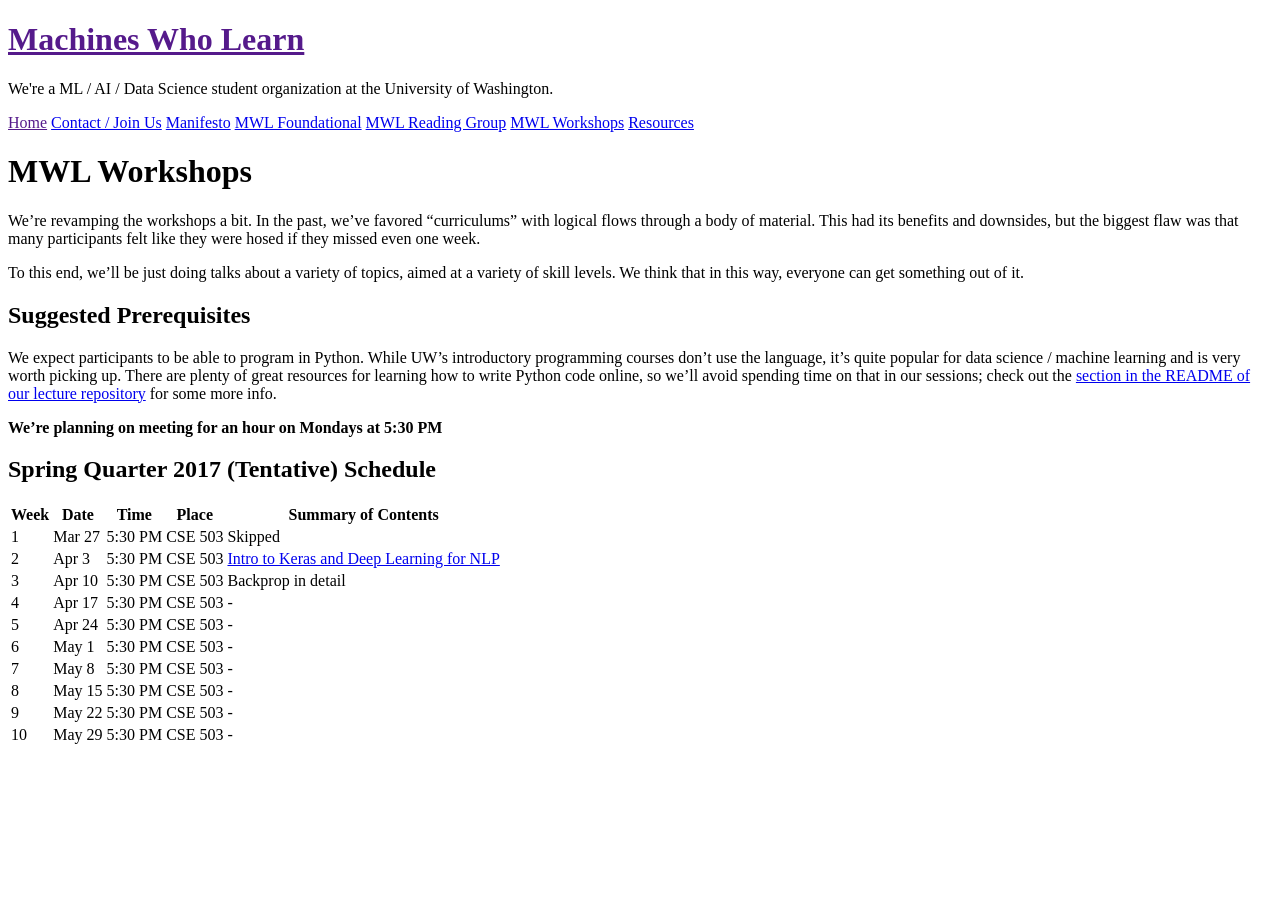
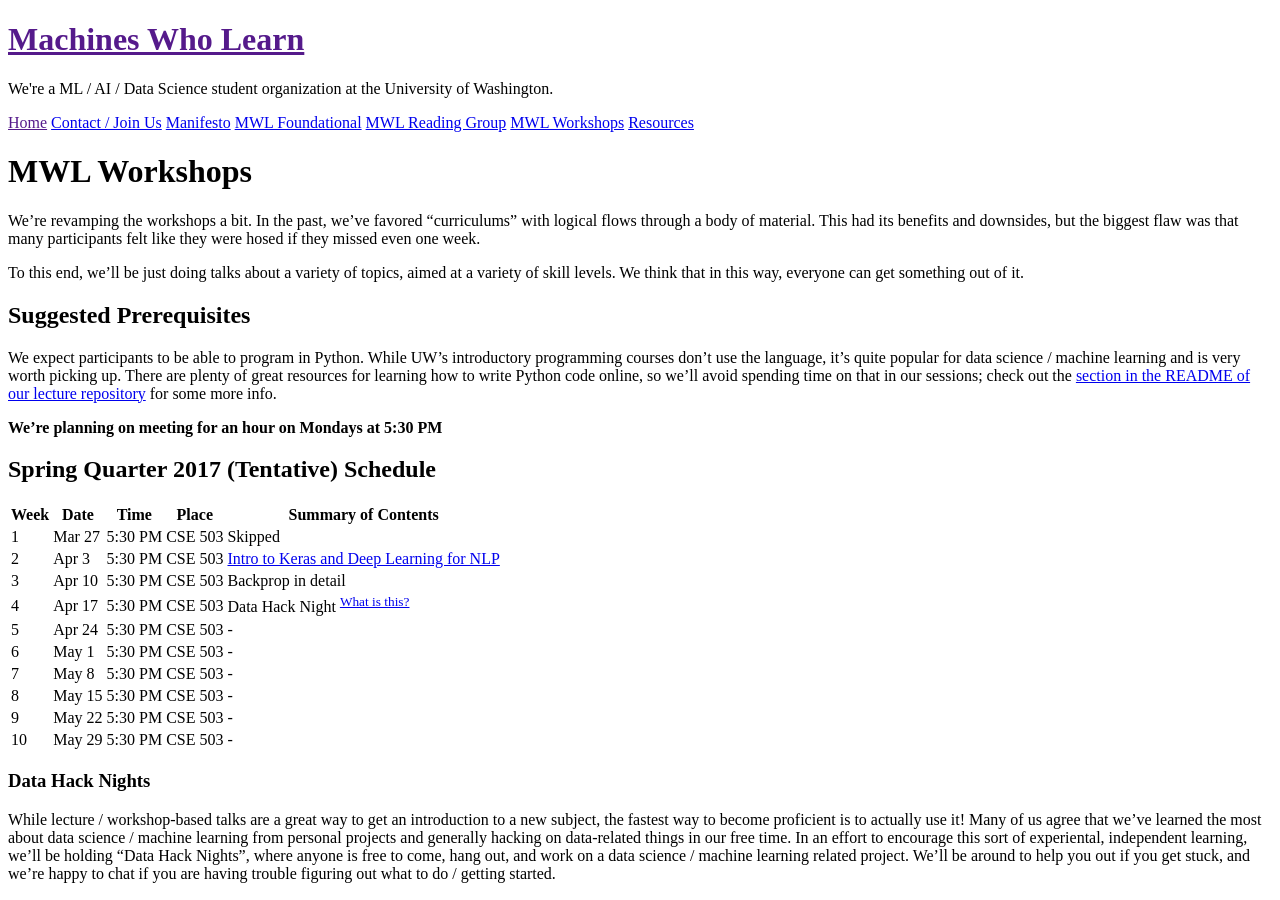
Before and after one commit to MachinesWhoLearn/machineswholearn.github.io, a Jekyll site: the page built from mwl_workshops.md, in a window 1280 px wide. Built offline with Jekyll 4.4.1, drawn with Linux system fonts in a browser that asks for light colours.

Commit message:
Add hack night for 4/17

```diff
--- a/mwl_workshops.md
+++ b/mwl_workshops.md
@@ -30,10 +30,13 @@ for some more info.
 | 1 | Mar 27 | 5:30 PM | CSE 503 | Skipped |
 | 2 | Apr 3 | 5:30 PM | CSE 503 | [Intro to Keras and Deep Learning for NLP](https://github.com/MachinesWhoLearn/lectures/tree/master/2016-2017.Meetings/spring/01.keras_tutorial_duplicate_questions) |
 | 3 | Apr 10 | 5:30 PM | CSE 503 | Backprop in detail |
-| 4 | Apr 17 | 5:30 PM | CSE 503 | - |
+| 4 | Apr 17 | 5:30 PM | CSE 503 | Data Hack Night <sup>[What is this?](#data-hack-nights)</sup> |
 | 5 | Apr 24 | 5:30 PM | CSE 503 | - |
 | 6 | May 1 | 5:30 PM | CSE 503 | - |
 | 7 | May 8 | 5:30 PM | CSE 503 | - |
 | 8 | May 15 | 5:30 PM | CSE 503 | - |
 | 9 | May 22 | 5:30 PM | CSE 503 | - |
 | 10 | May 29 | 5:30 PM | CSE 503 | - |
+
+### Data Hack Nights
+While lecture / workshop-based talks are a great way to get an introduction to a new subject, the fastest way to become proficient is to actually use it! Many of us agree that we've learned the most about data science / machine learning from personal projects and generally hacking on data-related things in our free time. In an effort to encourage this sort of experiental, independent learning, we'll be holding "Data Hack Nights", where anyone is free to come, hang out, and work on a data science / machine learning related project. We'll be around to help you out if you get stuck, and we're happy to chat if you are having trouble figuring out what to do / getting started.
```
